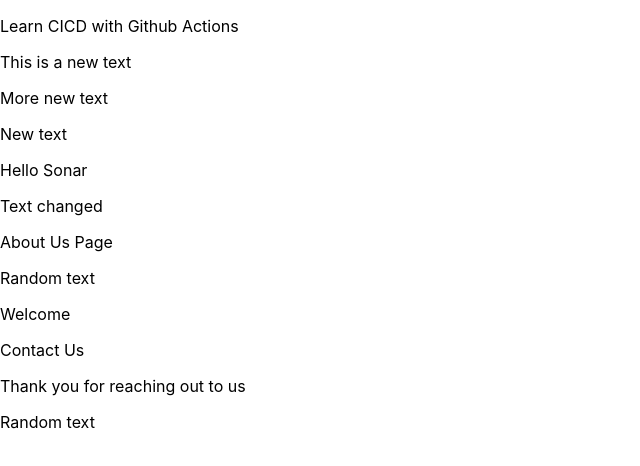
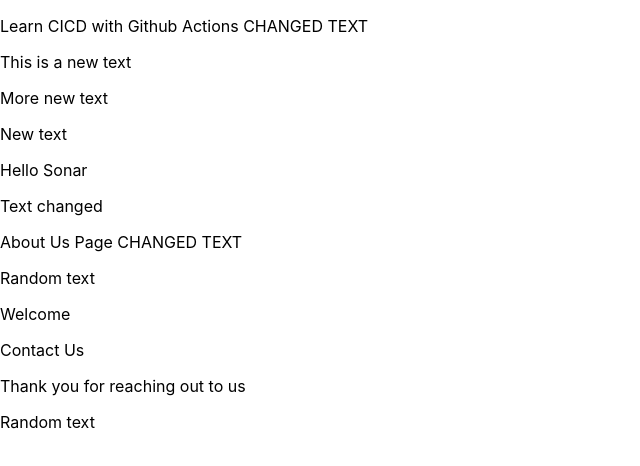
Before and after one commit to shanbiswas/github-actions-cicd-react-app, a React (Create React App) app: page / in a window 1280 px wide. Shown: the top 466 px of the page, without its empty margins (0-640 px from the left). Built offline with nearby package versions, Linux system fonts and the light colour scheme.

Commit message:
text changes

```diff
--- a/src/AboutUs.js
+++ b/src/AboutUs.js
@@ -3,7 +3,7 @@
 const AboutUs = () => {
   return (
     <div className="App">
-      <p>About Us Page</p>
+      <p>About Us Page CHANGED TEXT</p>
       <p>Random text</p>
       <p>Welcome</p>
     </div>
--- a/src/App.js
+++ b/src/App.js
@@ -5,7 +5,7 @@
 function App() {
   return (
     <div className="App">
-      <p>Learn CICD with Github Actions</p>
+      <p>Learn CICD with Github Actions CHANGED TEXT</p>
       <p>This is a new text</p>
       <p>More new text</p>
       <p>New text</p>
```
